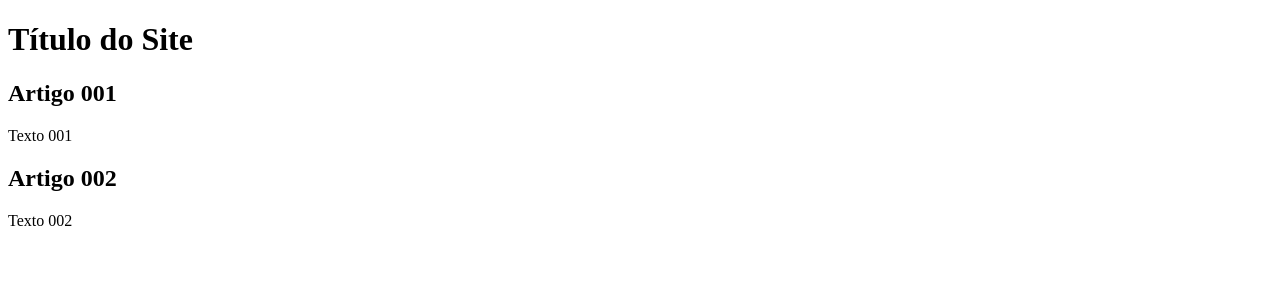
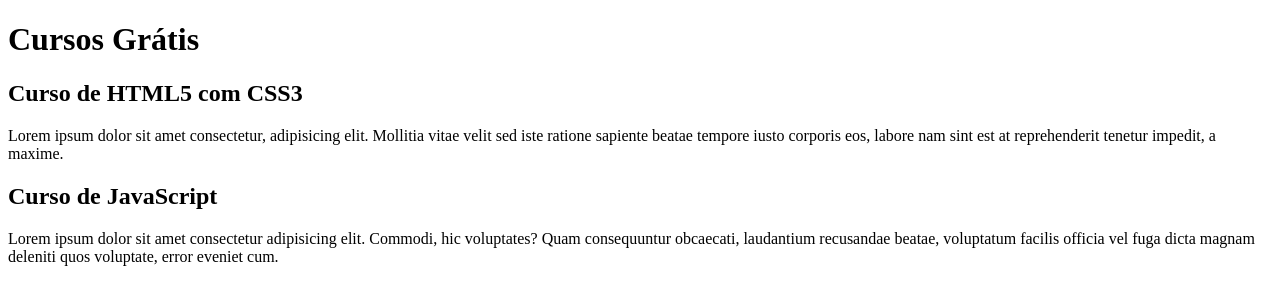
Before and after one commit to matosgeorgenes/projeto-site, a plain HTML site: page index.html in a window 1280 px wide. Drawn offline with Linux system fonts and the light colour scheme.

Commit message:
comecei a escrever o conteúdo

```diff
--- a/index.html
+++ b/index.html
@@ -9,15 +9,15 @@
 <body>
     <main>
         <header>
-            <h1>Título do Site</h1>
+            <h1>Cursos Grátis</h1>
         </header>
         <article>
-            <h2>Artigo 001</h2>
-            <p>Texto 001</p>
+            <h2>Curso de HTML5 com CSS3</h2>
+            <p>Lorem ipsum dolor sit amet consectetur, adipisicing elit. Mollitia vitae velit sed iste ratione sapiente beatae tempore iusto corporis eos, labore nam sint est at reprehenderit tenetur impedit, a maxime.</p>
         </article>
         <article>
-            <h2>Artigo 002</h2>
-            <p>Texto 002</p>
+            <h2>Curso de JavaScript</h2>
+            <p>Lorem ipsum dolor sit amet consectetur adipisicing elit. Commodi, hic voluptates? Quam consequuntur obcaecati, laudantium recusandae beatae, voluptatum facilis officia vel fuga dicta magnam deleniti quos voluptate, error eveniet cum.</p>
         </article>
     </main>
 </body>
```
